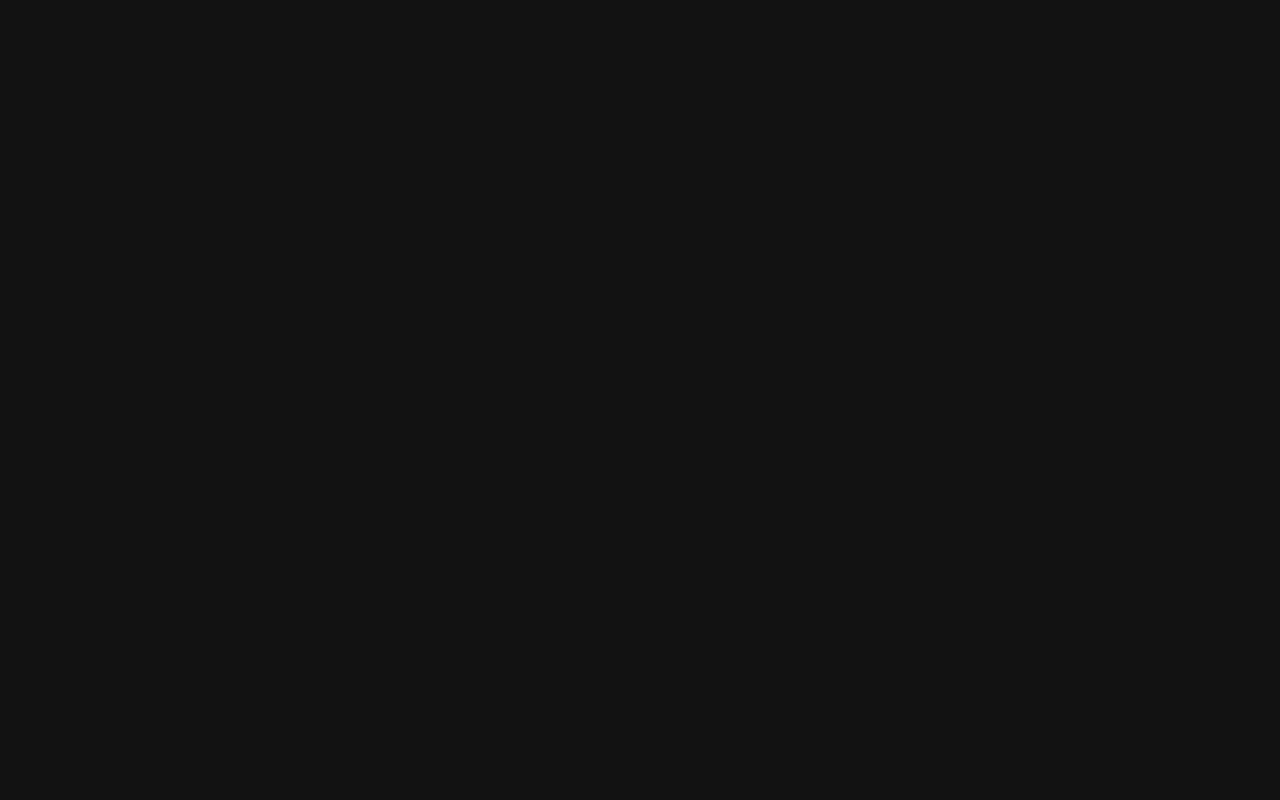
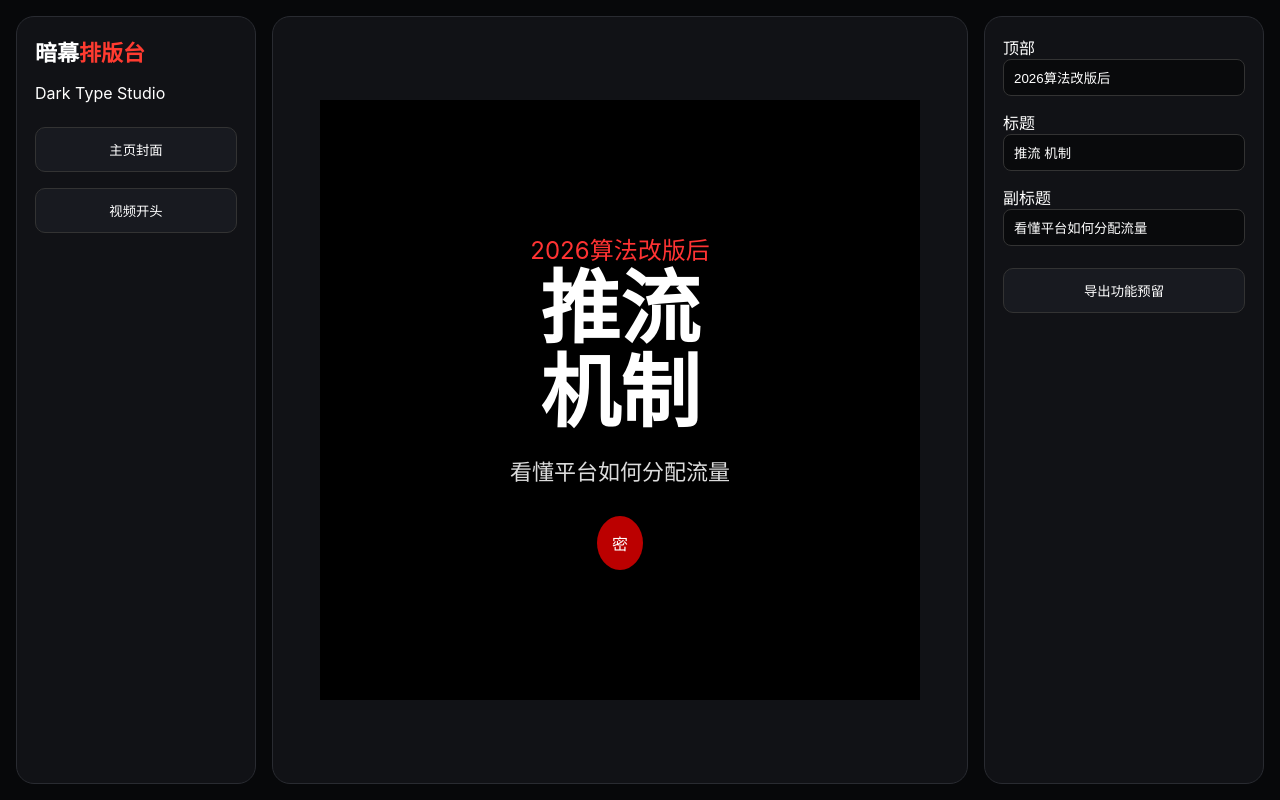
Before and after one commit to Kvxw1105/dark-type-studio, a plain HTML site: page index.html in a window 1280 px wide. Drawn offline with Linux system fonts and the light colour scheme.

Commit message:
fix: complete v0.2.1 workspace landing page

```diff
--- a/index.html
+++ b/index.html
@@ -1,9 +1,4 @@
 <!doctype html>
-<html lang="zh-CN">
-<head>
-  <meta charset="utf-8" />
-  <meta name="viewport" content="width=device-width,initial-scale=1,viewport-fit=cover" />
-  <meta name="theme-color" content="#09090b" />
-  <title>暗幕排版台 · Dark Type Studio</title>
-  <style>
-    :root{color-scheme:dark;--bg:#08090b;--panel:#101114;--panel2:#15161a;--line:#292b31;--muted:#8b8e98;--text:#f6f6f7;--red:#ff3b30;--red2:#b81f19;--fit:1;--shadow:0 24px 80px rgba(0,0
+<html lang="zh-CN"><head><meta charset="utf-8"><meta name="viewport" content="width=device-width,initial-scale=1"><title>Dark Type Studio</title><style>
+*{box-sizing:border-box}body{margin:0;background:#07080a;color:#fff;font-family:Inter,"Microsoft YaHei",sans-serif} .app{display:grid;grid-template-columns:240px 1fr 280px;min-height:100vh;gap:16px;padding:16px}.panel{background:#111216;border:1px solid #292b31;border-radius:18px;padding:18px}.brand{font-size:22px;font-weight:900}.red{color:#ff3b30}.templates button,button{width:100%;padding:12px;margin:8px 0;background:#181a20;color:#fff;border:1px solid #333;border-radius:10px;cursor:pointer}.canvas{display:flex;align-items:center;justify-content:center}.poster{width:min(70vw,600px);aspect-ratio:1;background:#000;display:flex;flex-direction:column;align-items:center;justify-content:center;text-align:center;padding:40px}.top{color:#f33;font-size:24px}.title{font-size:80px;font-weight:1000;line-height:1.05}.sub{font-size:22px;color:#ddd;margin-top:20px}.seal{margin-top:30px;background:#b00;border-radius:50%;padding:15px}.field{margin-bottom:14px}.field input{width:100%;padding:10px;background:#090a0c;border:1px solid #333;color:white;border-radius:8px}@media(max-width:900px){.app{grid-template-columns:1fr}.title{font-size:52px}}
+</style></head><body><div class="app"><aside class="panel"><div class="brand">暗幕<span class="red">排版台</span></div><p>Dark Type Studio</p><div class="templates"><button onclick="setType('cover')">主页封面</button><button onclick="setType('video')">视频开头</button></div></aside><main class="panel canvas"><div class="poster"><div class="top" id="top">2026算法改版后</div><div class="title" id="title">推流<br>机制</div><div class="sub" id="sub">看懂平台如何分配流量</div><div class="seal">密</div></div></main><aside class="panel"><div class="field">顶部<input id="topIn" value="2026算法改版后"></div><div class="field">标题<input id="titleIn" value="推流 机制"></div><div class="field">副标题<input id="subIn" value="看懂平台如何分配流量"></div><button onclick="save()">导出功能预留</button></aside></div><script>const ids=['top','title','sub'];const ins=['topIn','titleIn','subIn'];ins.forEach((x,i)=>document.getElementById(x).oninput=e=>document.getElementById(ids[i]).innerHTML=e.target.value.replace(/ /g,'<br>'));function setType(t){if(t==='video'){titleIn.value='详解推流机制';subIn.value='完整逻辑拆解';}else{titleIn.value='推流 机制';subIn.value='看懂平台如何分配流量'}ins.forEach(x=>document.getElementById(x).dispatchEvent(new Event('input')))}function save(){alert('高清导出模块开发中')}</script></body></html>
```
